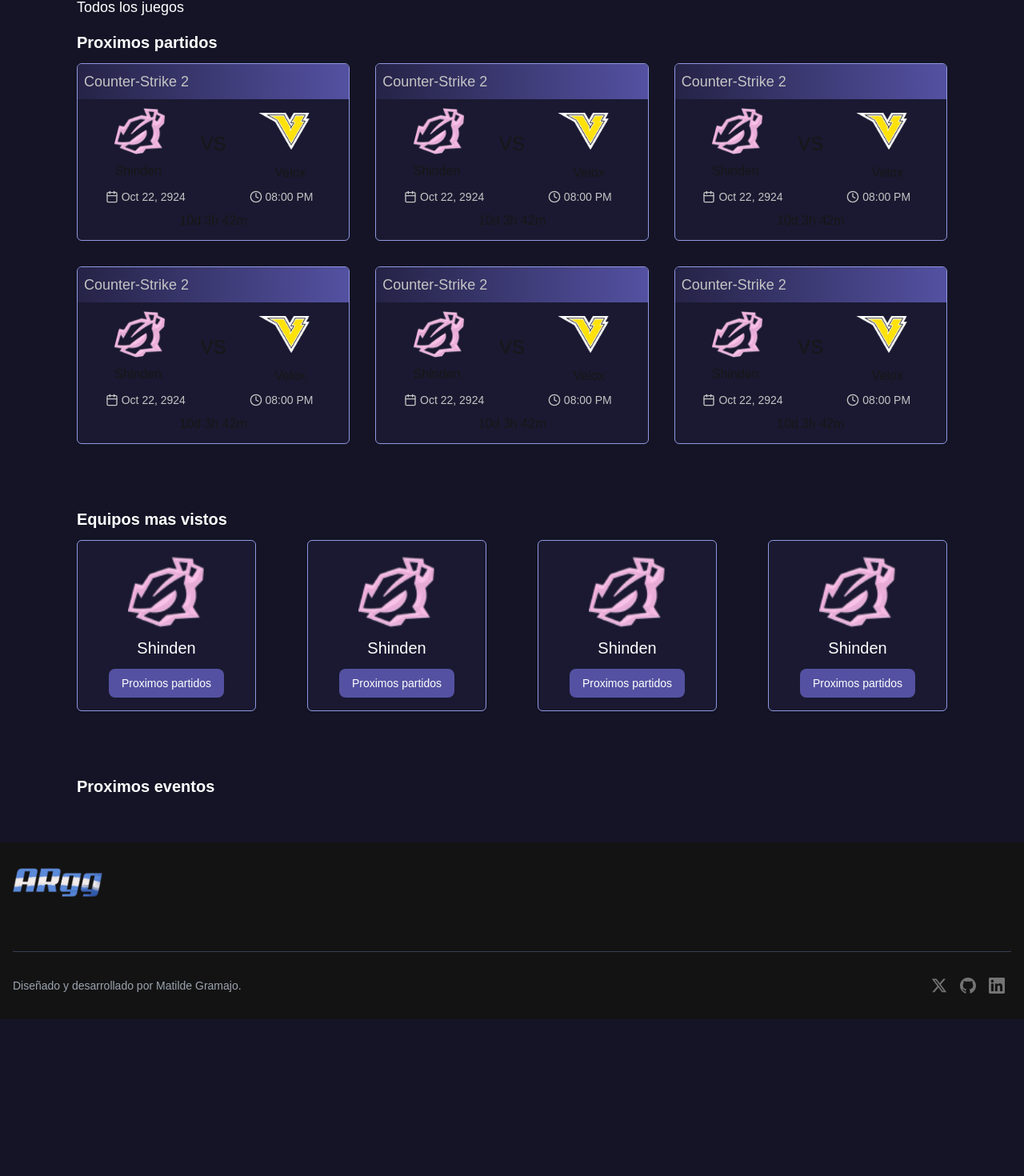
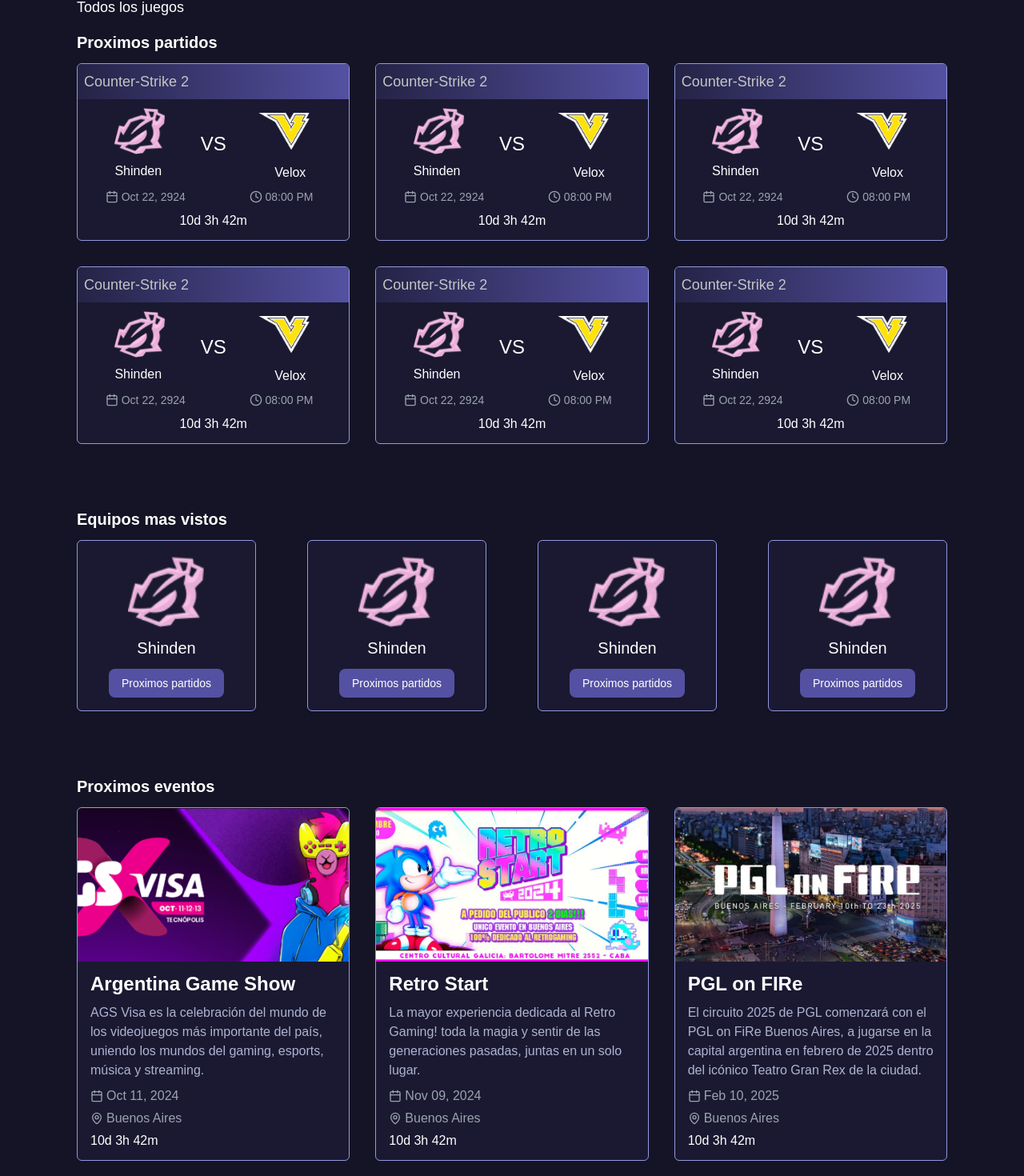
Before and after one commit to matugramajo/ARgg, a Next.js app: page / in a window 1280 px wide. Shown: the part 274-1744 px from the top of the page at 80% size. Before the commit the page ends 1548 px from the top, so only its background shows below. Built offline with nearby package versions, Linux system fonts and the light colour scheme.

Commit message:
proximos eventos

```diff
--- /dev/null
+++ b/src/app/components/eventos.tsx
@@ -0,0 +1,97 @@
+import React from "react";
+import Image from "next/image";
+import { Calendar, MapPin } from "lucide-react";
+
+const Eventos: React.FC = () => {
+  return (
+    <div className="grid grid-cols-1 md:grid-cols-2 lg:grid-cols-3 gap-8 mx-5 md:mx-24 md:my-3 mt-3">
+      <div className="flex flex-col bg-[#1a1931] border border-[#9199E1] rounded-md">
+        <div>
+          <Image
+            src="/AGS.png"
+            alt="Logo AGS"
+            width={400}
+            height={200}
+            className="w-full h-48 object-cover rounded-t-md"
+          />
+        </div>
+        <div className="flex flex-col px-4 py-3">
+          <div className="text-2xl text-white font-semibold">
+            Argentina Game Show
+          </div>
+          <div className="text-[#adb3d1] text-base text-start py-2">
+            AGS Visa es la celebración del mundo de los videojuegos más
+            importante del país, uniendo los mundos del gaming, esports, música
+            y streaming.
+          </div>
+          <div className="flex flex-row justify-self-center content-center text-base text-gray-400">
+            <Calendar className="w-4 h-4 mr-1 self-center" />
+            Oct 11, 2024
+          </div>
+          <div className="flex flex-row justify-self-center content-center text-base text-gray-400 py-1">
+            <MapPin className="w-4 h-4 mr-1 self-center" />
+            Buenos Aires
+          </div>
+          <div className="text-white">10d 3h 42m</div>
+        </div>
+      </div>
+      <div className="flex flex-col bg-[#1a1931] border border-[#9199E1] rounded-md">
+        <div>
+          <Image
+            src="/CALZ.png"
+            alt="Logo AGS"
+            width={400}
+            height={200}
+            className="w-full h-48 object-cover rounded-t-md"
+          />
+        </div>
+        <div className="flex flex-col px-4 py-3">
+          <div className="text-2xl text-white font-semibold">Retro Start</div>
+          <div className="text-[#adb3d1] text-base text-start py-2">
+            La mayor experiencia dedicada al Retro Gaming! toda la magia y
+            sentir de las generaciones pasadas, juntas en un solo lugar.
+          </div>
+          <div className="flex flex-row justify-self-center content-center text-base text-gray-400">
+            <Calendar className="w-4 h-4 mr-1 self-center" />
+            Nov 09, 2024
+          </div>
+          <div className="flex flex-row justify-self-center content-center text-base text-gray-400 py-1">
+            <MapPin className="w-4 h-4 mr-1 self-center" />
+            Buenos Aires
+          </div>
+          <div className="text-white">10d 3h 42m</div>
+        </div>
+      </div>
+      <div className="flex flex-col bg-[#1a1931] border border-[#9199E1] rounded-md">
+        <div>
+          <Image
+            src="/PGL.jpg"
+            alt="Logo AGS"
+            width={400}
+            height={200}
+            className="w-full h-48 object-cover rounded-t-md"
+          />
+        </div>
+        <div className="flex flex-col px-4 py-3">
+          <div className="text-2xl text-white font-semibold">PGL on FIRe</div>
+          <div className="text-[#adb3d1] text-base text-start py-2">
+            El circuito 2025 de PGL comenzará con el PGL on FiRe Buenos Aires, a
+            jugarse en la capital argentina en febrero de 2025 dentro del
+            icónico Teatro Gran Rex de la ciudad.
+          </div>
+          <div className="flex flex-row justify-self-center content-center text-base text-gray-400">
+            <Calendar className="w-4 h-4 mr-1 self-center" />
+            Feb 10, 2025
+          </div>
+          <div className="flex flex-row justify-self-center content-center text-base text-gray-400 py-1">
+            <MapPin className="w-4 h-4 mr-1 self-center" />
+            Buenos Aires
+          </div>
+          <div className="text-white">10d 3h 42m</div>
+        </div>
+      </div>
+    </div>
+  );
+};
+
+export default Eventos;
--- a/src/app/components/partido.tsx
+++ b/src/app/components/partido.tsx
@@ -18,9 +18,11 @@
               alt="Logo ARgg"
             />
           </div>
-          <div className="pr-2 pt-1">Shinden</div>
+          <div className="pr-2 pt-1 text-white">Shinden</div>
         </div>
-        <div className="justify-self-center content-center text-2xl">VS</div>
+        <div className="justify-self-center content-center text-2xl text-white">
+          VS
+        </div>
         <div className="grid grid-cols-1 justify-self-start relative">
           <div className="relative w-16 h-16">
             <Image
@@ -30,20 +32,20 @@
               alt="Logo ARgg"
             />
           </div>
-          <div className="pl-5 pt-2">Velox</div>
+          <div className="pl-5 pt-2 text-white">Velox</div>
         </div>
       </div>
       <div className="grid grid-cols-2 justify-between ">
-        <div className="flex flex-row justify-self-center content-center text-sm text-[#c5c5c5]">
+        <div className="flex flex-row justify-self-center content-center text-sm text-gray-400">
           <Calendar className="w-4 h-4 mr-1 self-center" />
           Oct 22, 2924
         </div>
-        <div className="flex flex-row justify-self-center content-center text-sm text-[#c5c5c5]">
+        <div className="flex flex-row justify-self-center content-center text-sm text-gray-400">
           <Clock className="w-4 h-4 mr-1 self-center" />
           08:00 PM
         </div>
       </div>
-      <div className="flex justify-center pt-2">10d 3h 42m</div>
+      <div className="flex justify-center pt-2 text-white">10d 3h 42m</div>
     </div>
   );
 };
--- a/src/app/page.tsx
+++ b/src/app/page.tsx
@@ -3,6 +3,7 @@
 import NavbarMobile from "./components/navbar-mobile";
 import Partido from "./components/partido";
 import Equipo from "./components/equipo";
+import Eventos from "./components/eventos";
 
 export default function Home() {
   return (
@@ -38,7 +39,7 @@
       <a className="flex ml-5 text-white text-xl font-semibold md:ml-24 md:mt-20 mt-8">
         Proximos eventos
       </a>
-
+      <Eventos />
       <Footer />
     </>
   );
```
